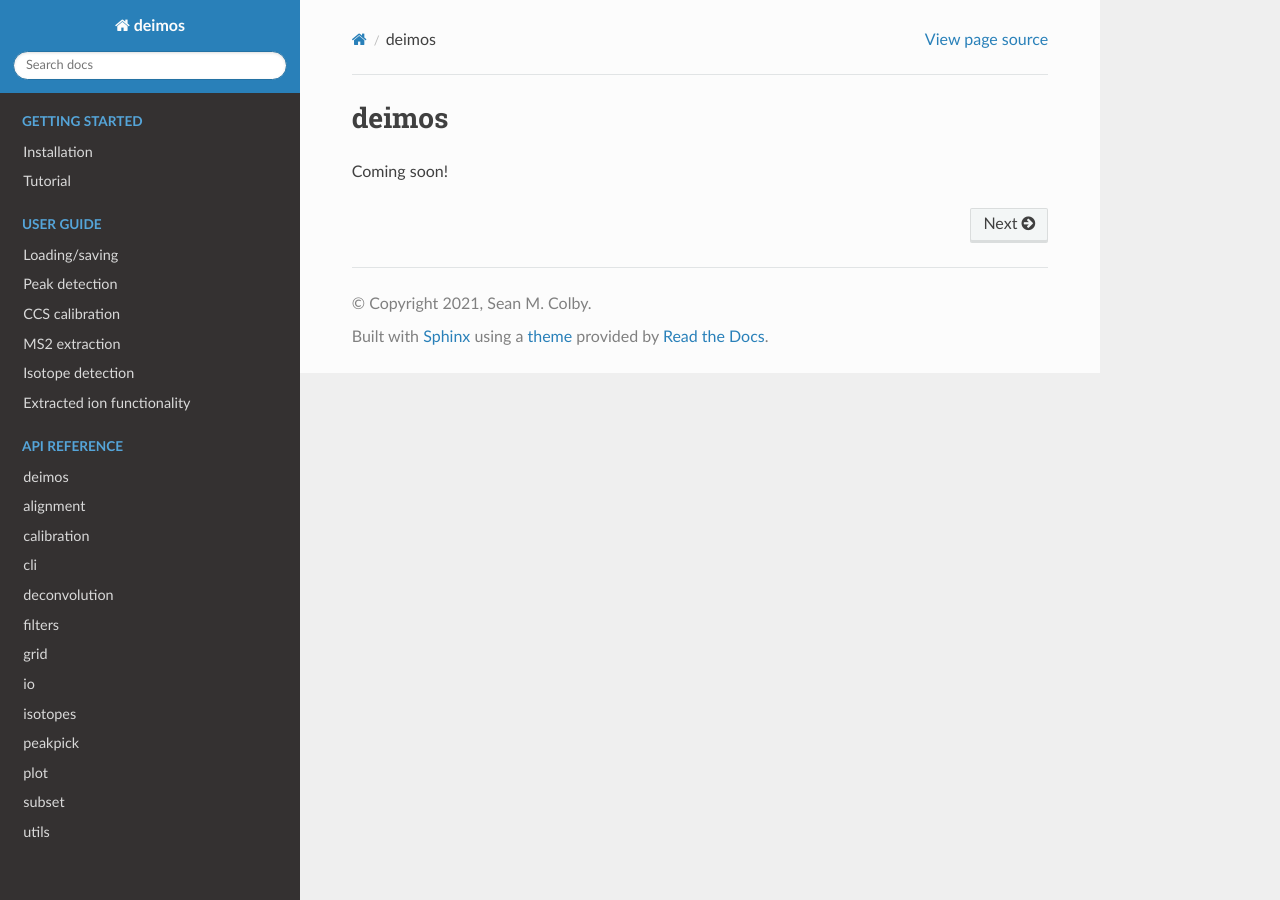
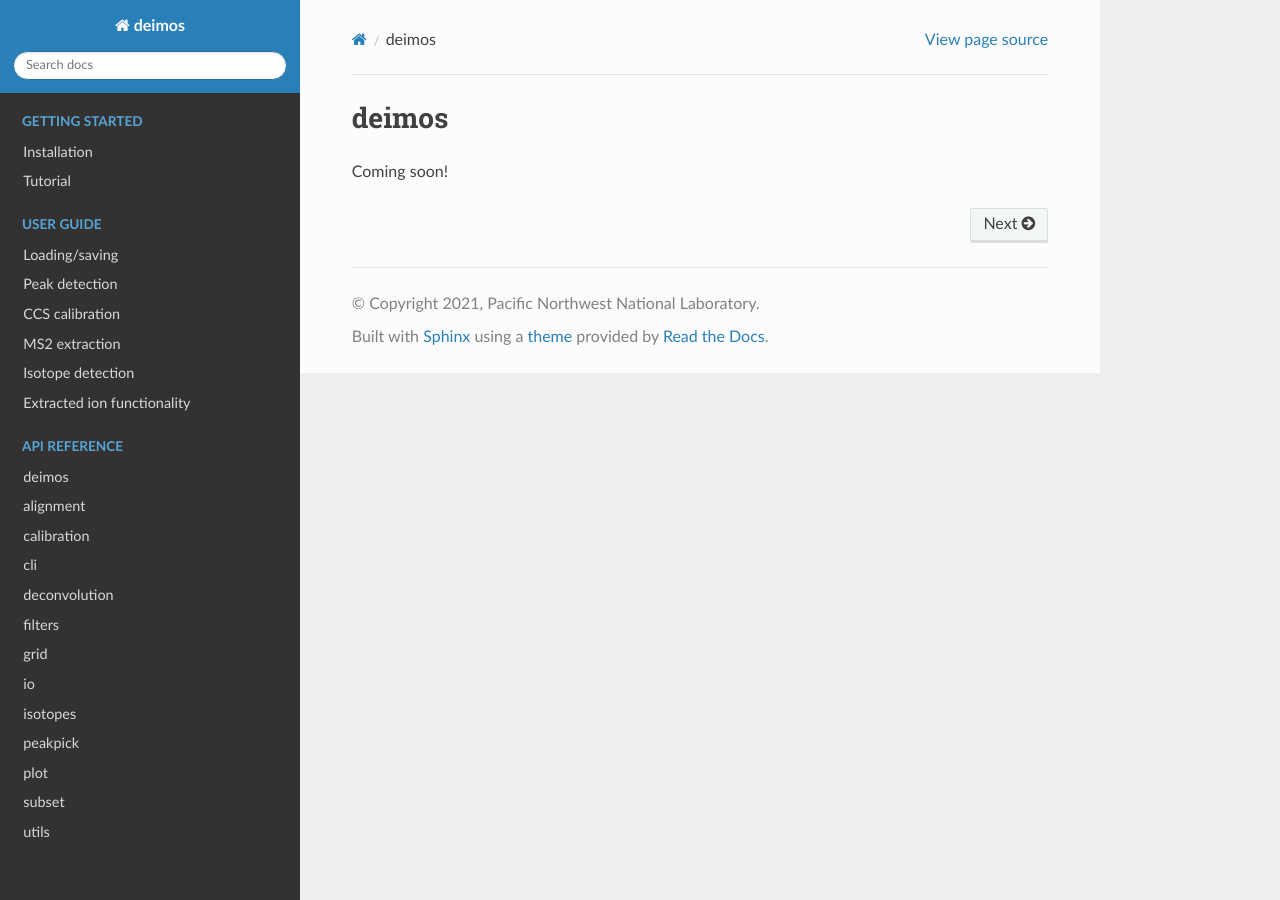
Before and after one commit to tebe372/Deimos, a Sphinx documentation site: the page built from docs/source/index.rst, in a window 1280 px wide. Built offline with Sphinx 7.4.7 and the Read the Docs theme 2.0.0, drawn with Linux system fonts in a browser that asks for light colours.

```diff
--- a/docs/source/conf.py
+++ b/docs/source/conf.py
@@ -10,15 +10,15 @@
 # add these directories to sys.path here. If the directory is relative to the
 # documentation root, use os.path.abspath to make it absolute, like shown here.
 #
-# import os
-# import sys
-# sys.path.insert(0, os.path.abspath('.'))
+import os
+import sys
+sys.path.insert(0, os.path.abspath('.'))
 
 
 # -- Project information -----------------------------------------------------
 
 project = 'deimos'
-copyright = '2021, Sean M. Colby'
+copyright = '2021, Pacific Northwest National Laboratory'
 author = 'Sean M. Colby'
 
 
```
Also changed, not shown: docs/requirements.txt (added, +8 -0 lines), .readthedocs.yml (added).
